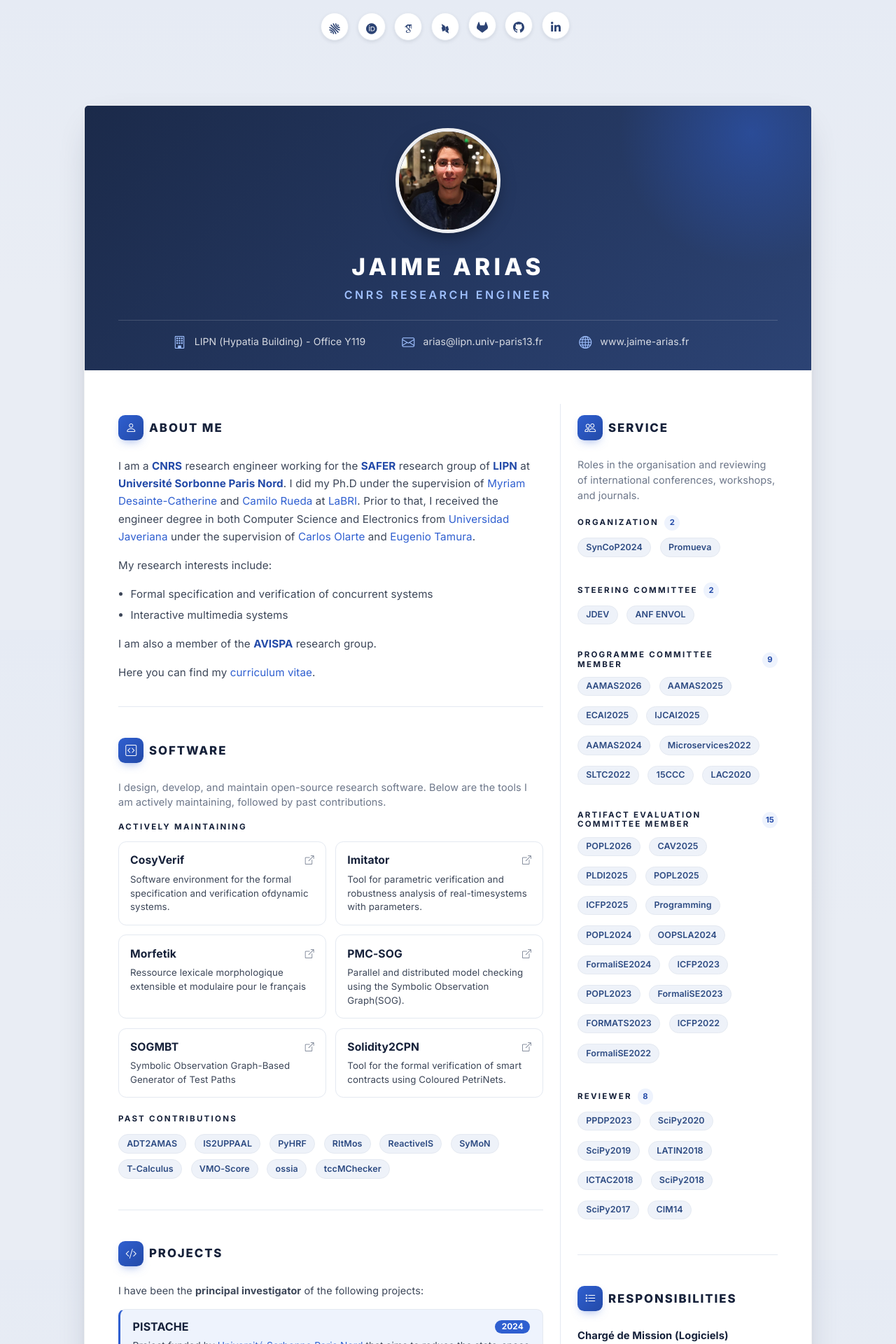
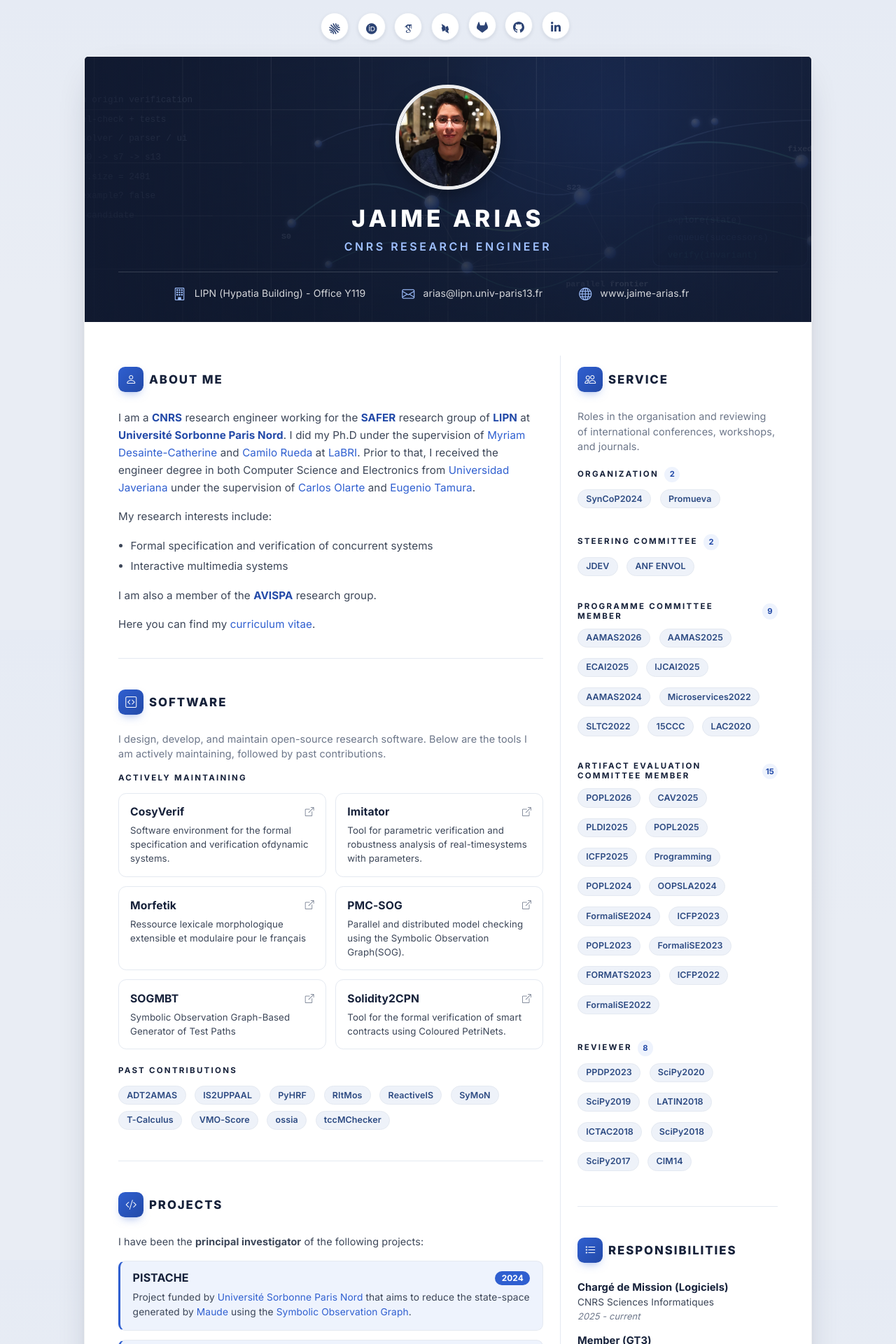
Before and after one commit to himito/himito.github.io, a Jekyll site: the page built from index.md, in a window 1280 px wide. Shown: the top 1920 px of the page at 70% size. Built offline with Jekyll 4.4.1, drawn with Linux system fonts in a browser that asks for light colours; nearby versions of some CDN libraries; some web fonts are replaced; library files that are not in the unit come from our copies.

Commit message:
refactor header styling and add state-space graph SVG for improved visual representation

```diff
--- a/assets/css/custom.css
+++ b/assets/css/custom.css
@@ -65,6 +65,8 @@ hr {
               0 4px 14px -8px rgba(22, 33, 58, 0.12);
   border: 1px solid rgba(22, 33, 58, 0.06);
   overflow: hidden;
+  margin-top: 0;
+  padding-top: 0;
 }
 
 /* --------------------------- Top bar --------------------------------- */
@@ -93,30 +95,43 @@ hr {
 
 /* ----------------------- Header (hero banner) ------------------------ */
 .light-mode .resume-header {
-  background: linear-gradient(135deg, var(--navy-1) 0%, var(--navy-2) 100%);
-  margin-top: calc(-1rem - 75px);
-  padding-top: 210px; /* clears the photo positioned inside the banner */
+  /* State-space graph + software-development trace over navy. */
+  background:
+    linear-gradient(180deg, rgba(9, 16, 31, 0.22) 0%, rgba(9, 16, 31, 0.68) 100%),
+    radial-gradient(circle at 75% 30%, rgba(47, 95, 208, 0.34) 0%, rgba(47, 95, 208, 0) 34%),
+    url("../images/dev-graph.svg") center / cover no-repeat,
+    linear-gradient(135deg, #111a31 0%, var(--navy-1) 42%, var(--navy-2) 100%);
+  margin-top: 0;
+  padding-top: 2.5rem;
   padding-bottom: 0.25rem;
   position: relative;
 }
-/* subtle decorative glow in the banner */
-.light-mode .resume-header::after {
+
+.light-mode .resume-header::before {
   content: "";
   position: absolute;
-  top: -40%;
-  right: -10%;
-  width: 380px;
-  height: 380px;
-  background: radial-gradient(circle, rgba(47, 95, 208, 0.45) 0%, rgba(47, 95, 208, 0) 70%);
+  inset: 0;
   pointer-events: none;
+  background:
+    linear-gradient(90deg, rgba(17, 26, 49, 0.82) 0%, rgba(17, 26, 49, 0.38) 26%, rgba(17, 26, 49, 0.22) 55%, rgba(17, 26, 49, 0.72) 100%),
+    repeating-linear-gradient(90deg, rgba(255, 255, 255, 0.035) 0 1px, transparent 1px 82px);
+}
+
+.resume-profile-holder {
+  position: relative;
+  z-index: 1;
 }
 
 .light-mode .resume-profile-pic {
+  position: static;
+  display: block;
+  width: 150px;
+  height: 150px;
+  object-fit: cover;
   border: 5px solid rgba(255, 255, 255, 0.92);
   box-shadow: 0 10px 28px -10px rgba(0, 0, 0, 0.55);
   max-width: 150px;
-  top: 32px;          /* sit inside the banner instead of overlapping the top edge */
-  margin-left: -75px; /* keep horizontally centered for the 150px width */
+  margin: 0 auto 1.3rem;
 }
 
 .light-mode .resume-name {
```
Also changed, not shown: assets/images/dev-graph.svg (added).
